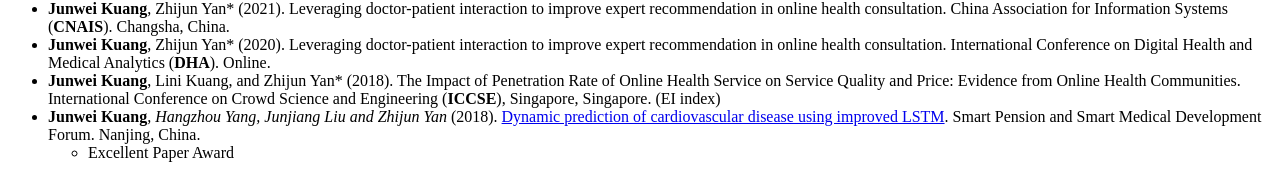
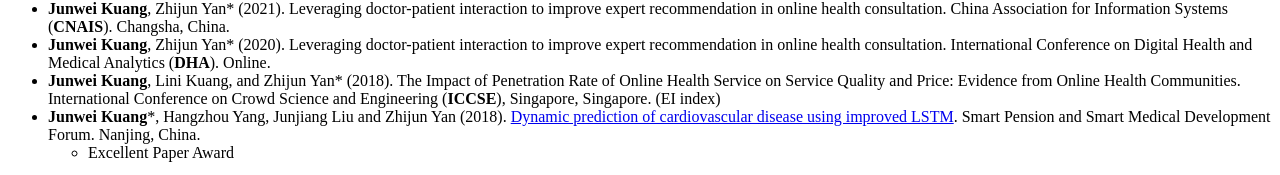
Before and after one commit to JunweiKuang/JunweiKuang.github.io, a Jekyll site: the page built from _pages/includes/pub.md, in a window 1280 px wide. Shown: the part 922-1097 px from the top of the page. Built offline with Jekyll 4.4.1, drawn with Linux system fonts in a browser that asks for light colours; our own code applies the rules of GitHub Pages for plain Markdown files.

Commit message:
add all files

```diff
--- a/_pages/includes/pub.md
+++ b/_pages/includes/pub.md
@@ -20,5 +20,5 @@
 - **Junwei Kuang**, Zhijun Yan* (2020). Leveraging doctor-patient interaction to improve expert recommendation in online health
   consultation. International Conference on Digital Health and Medical Analytics (**DHA**). Online.
 - **Junwei Kuang**, Lini Kuang, and Zhijun Yan* (2018). The Impact of Penetration Rate of Online Health Service on Service Quality and Price: Evidence from Online Health Communities. International Conference on Crowd Science and Engineering (**ICCSE**), Singapore, Singapore. (EI index)
-- **Junwei Kuang***, Hangzhou Yang, Junjiang Liu and Zhijun Yan* (2018). [Dynamic prediction of cardiovascular disease using improved LSTM](https://ieeexplore.ieee.org/abstract/document/9826648). Smart Pension and Smart Medical Development Forum. Nanjing, China.
+- **Junwei Kuang***, Hangzhou Yang, Junjiang Liu and Zhijun Yan (2018). [Dynamic prediction of cardiovascular disease using improved LSTM](https://ieeexplore.ieee.org/abstract/document/9826648). Smart Pension and Smart Medical Development Forum. Nanjing, China.
   - Excellent Paper Award
```
